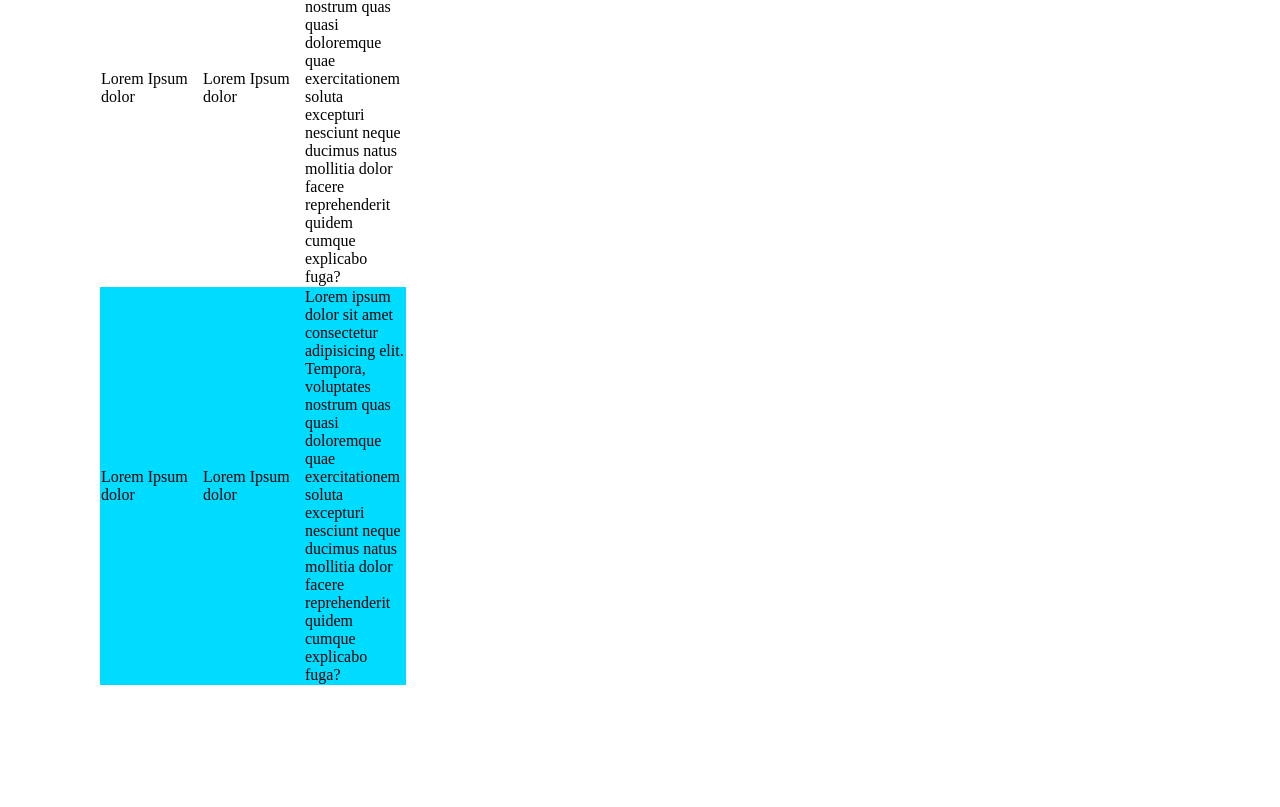
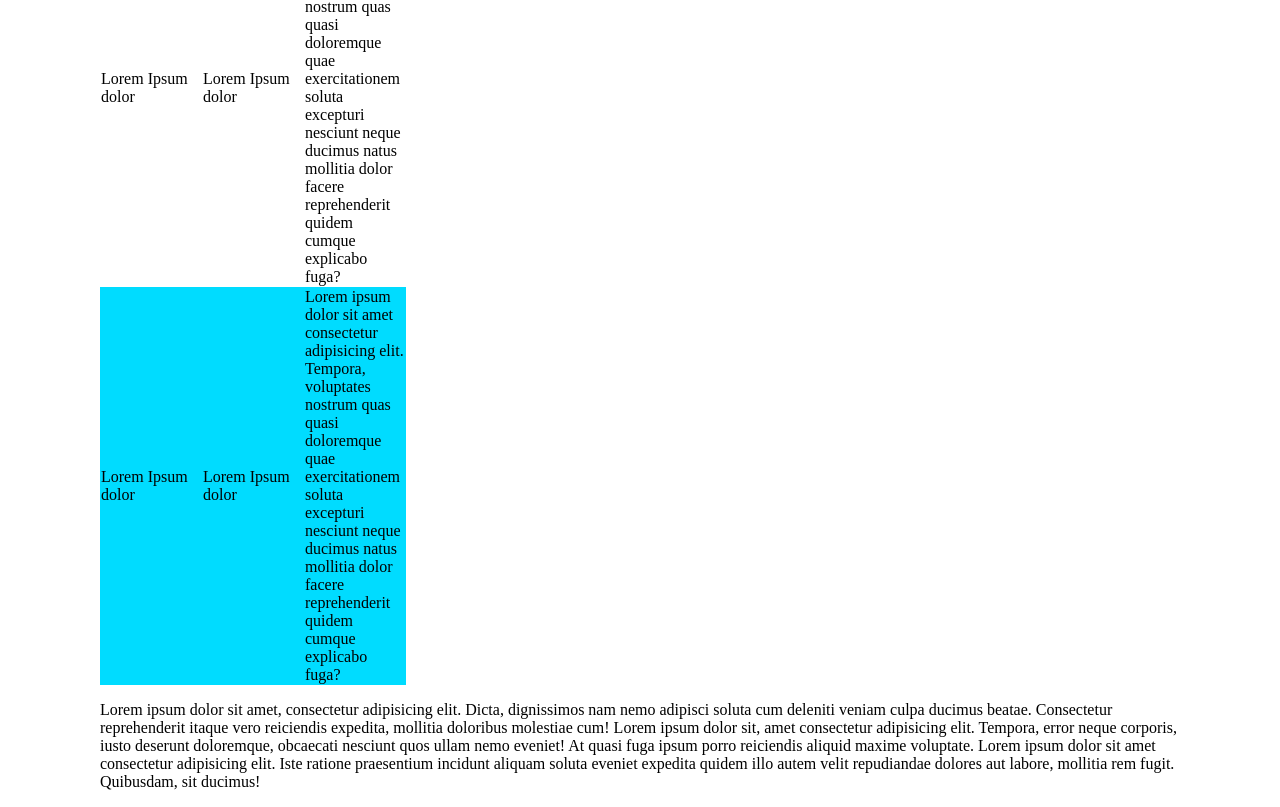
Before and after one commit to mauriziogiuffredi91/html-css-booleaner, a website: page index.html in a window 1280 px wide. Shown: the part 1381-2188 px from the top of the page. Before the commit the page ends 2066 px from the top, so only its background shows below. Drawn offline with Linux system fonts and the light colour scheme.

Commit message:
add section p

```diff
--- a/index.html
+++ b/index.html
@@ -124,6 +124,22 @@
           </tbody>
         </table>
       </section>
+
+      <section>
+        <p>
+          Lorem ipsum dolor sit amet, consectetur adipisicing elit. Dicta,
+          dignissimos nam nemo adipisci soluta cum deleniti veniam culpa ducimus
+          beatae. Consectetur reprehenderit itaque vero reiciendis expedita,
+          mollitia doloribus molestiae cum! Lorem ipsum dolor sit, amet
+          consectetur adipisicing elit. Tempora, error neque corporis, iusto
+          deserunt doloremque, obcaecati nesciunt quos ullam nemo eveniet! At
+          quasi fuga ipsum porro reiciendis aliquid maxime voluptate. Lorem
+          ipsum dolor sit amet consectetur adipisicing elit. Iste ratione
+          praesentium incidunt aliquam soluta eveniet expedita quidem illo autem
+          velit repudiandae dolores aut labore, mollitia rem fugit. Quibusdam,
+          sit ducimus!
+        </p>
+      </section>
     </main>
   </body>
 </html>
```
